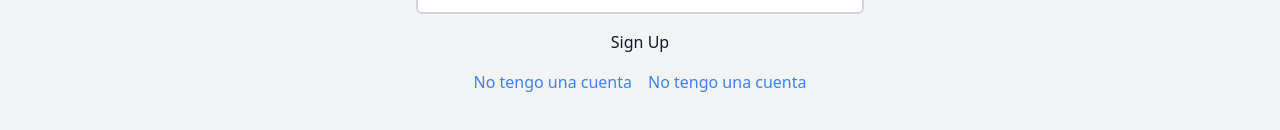
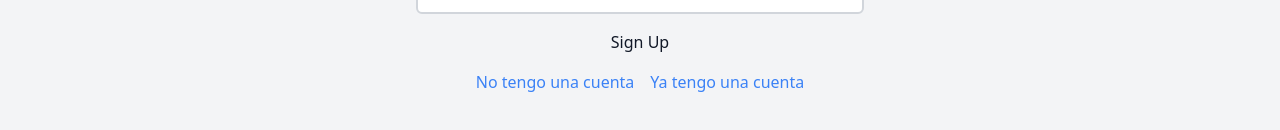
Before and after one commit to HoracioGutierrez/portfolio_demo_next_auth, a Next.js app: page /sign-in in a window 1280 px wide. Shown: the part 442-572 px from the top of the page. Built offline with nearby package versions, Linux system fonts and the light colour scheme; no server answers.

Commit message:
Update login conditional

```diff
--- a/app/sign-in/SignInForm.tsx
+++ b/app/sign-in/SignInForm.tsx
@@ -60,8 +60,8 @@ export default function SignInForm() {
 
   }
 
-  const toggleForm = () => {
-    setIsSignedIn(!isSignedIn)
+  const toggleForm = (mode: boolean) => {
+    setIsSignedIn(mode)
   }
 
   return (
@@ -78,8 +78,8 @@ export default function SignInForm() {
       <button type="submit">Sign {isSignedIn ? "In" : "Up"}</button>
 
       <div className="flex gap-4 justify-center">
-        <button type="button" className="text-blue-500" onClick={toggleForm}>No tengo una cuenta</button>
-        <button type="button" className="text-blue-500" onClick={toggleForm}>No tengo una cuenta</button>
+        <button type="button" className="text-blue-500" onClick={toggleForm.bind(null, false)}>No tengo una cuenta</button>
+        <button type="button" className="text-blue-500" onClick={toggleForm.bind(null, true)}>Ya tengo una cuenta</button>
       </div>
 
     </form >
```
